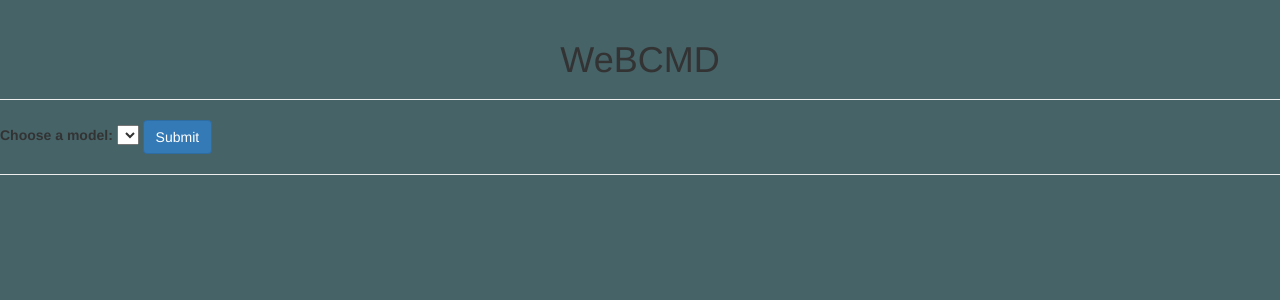
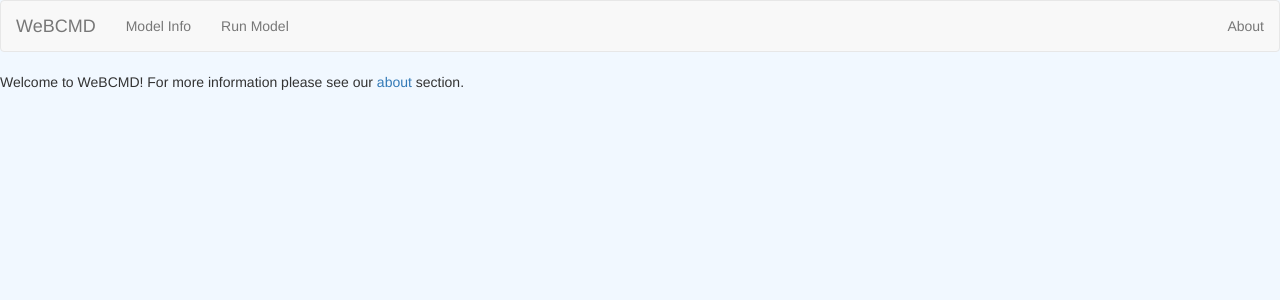
Before and after one commit to multimodalspectroscopy/bcmd-web, a Flask app: template app/templates/index.html in a window 1280 px wide. Shown: the top 300 px of the page. Run offline with Flask 2, Linux system fonts and the light colour scheme; the template is opened without the code that fills it: most values are stand-ins (such as "Sample title", 1, 10 or a date in 2020); lists and menus that the app fills with data are empty; parts of the project's set-up code (start-up, migrations or seed data) failed here and were passed over; some libraries are stand-ins or nearby versions.

Commit message:
implemented angular routing and mnu bar

```diff
--- a/app/static/css/style.css
+++ b/app/static/css/style.css
@@ -1,8 +1,5 @@
 body {
-    background-color: #466368;
-    background-color: -webkit-linear-gradient(#648880, #293f50);
-    background-color: -moz-linear-gradient(#648880, #293f50);
-    background-color: linear-gradient(#648880, #293f50);
+    background-color: #f1f8ff;
 }
 
 .page-header {
--- a/app/static/js/app.js
+++ b/app/static/js/app.js
@@ -1,39 +1,23 @@
-(function() {
+var myApp = angular.module('weBCMD', ['ngRoute']);
+(function(app) {
     'use strict';
     // Declare app level module which depends on views, and components
-    var app = angular.module('weBCMD', ['ngRoute']);
 
-    app.controller('DisplayModelsController', ['$scope', '$http',
-        function($scope, $http) {
-            $scope.data = {
-                choice: null,
-                models: available_models.models
-            };
 
-            $scope.submit = function() {
-                var name = $scope.data.choice.model;
-                console.log("Name is " + name)
-                $http.get('/api/modelinfo', {
-                    "params": {
-                        "model_name": name
-                    }
-                }).then(function(response) {
-                    $scope.infoCategories = [{
-                            "name": "Inputs",
-                            "data": response.data.input
-                        },
-                        {
-                            "name": "Outputs",
-                            "data": response.data.output
-                        },
-                        {
-                            "name": "Parameters",
-                            "data": response.data.params
-                        }
-                    ];
-                });
-
-            };
-        }
-    ]);
-})();
+    app.config(['$routeProvider', function($routeProvider) {
+        $routeProvider.when('/', {
+            templateUrl: '/static/partials/home.html',
+            controller: 'IndexController'
+        })
+        .when('/display-models', {
+            templateUrl: '/static/partials/display-models.html',
+            controller: 'DisplayModelsController'
+        })
+        .when('/about', {
+            templateUrl: '/static/partials/about.html',
+        })
+        .otherwise({
+            redirectTo: '/'
+        });
+    }]);
+})(myApp);
--- /dev/null
+++ b/app/static/js/controllers.js
@@ -0,0 +1,39 @@
+myApp.controller('DisplayModelsController',['$scope','$http',
+
+    function($scope, $http) {
+
+    $scope.data = {
+        choice: null,
+        models: available_models.models
+    };
+
+    $scope.submit = function() {
+        var name = $scope.data.choice.model;
+        console.log("Name is " + name);
+        $http.get('/api/modelinfo', {
+            "params": {
+                "model_name": name
+            }
+        }).then(function(response) {
+            $scope.infoCategories = [{
+                    "name": "Inputs",
+                    "data": response.data.input
+                },
+                {
+                    "name": "Outputs",
+                    "data": response.data.output
+                },
+                {
+                    "name": "Parameters",
+                    "data": response.data.params
+                }
+            ];
+        });
+
+    };
+}]);
+
+
+myApp.controller('IndexController',['$scope','$http',function($scope, $http) {
+
+}]);
--- a/app/static/partials/home.html
+++ b/app/static/partials/home.html
@@ -1,10 +1,3 @@
-
-<p>Welcome to WeBCMD! For more information please see our <a href="/#/about">about</a> section.</p>
-
-<h2>Here's an Angular Demo:</h2>
-
-<div>
-    <input type="text" ng-model="yourName" placeholder="Enter a name here">
-    <hr>
-    <h1>Hello {{ yourName }}</h1>
+<div ng-controller="IndexController">
+    <p>Welcome to WeBCMD! For more information please see our <a href="#!about">about</a> section.</p>
 </div>
--- a/app/templates/index.html
+++ b/app/templates/index.html
@@ -4,36 +4,32 @@
 <head>
     <meta charset="UTF-8">
     <meta http-equiv="X-UA-Compatible" content="IE=edge">
-    <link rel="stylesheet" type="text/css" href="/static/css/vendor/bootstrap/dist/css/bootstrap.min.css">
+    <link rel="stylesheet" type="text/css" href="/static/css/vendor/bootstrap/bootstrap.min.css">
     <link rel="stylesheet" type="text/css" href="/static/css/style.css">
     <title>WeBCMD - Metabolight</title>
+    <!-- <base href="/"> -->
 </head>
 
 <body ng-app="weBCMD">
     <header>
-        <div class="page-header">
-            <h1> WeBCMD </h1>
-        </div>
+        <nav class="navbar navbar-default">
+            <div class="container-fluid">
+                <div class="navbar-header">
+                    <a class="navbar-brand" href="#">
+                        WeBCMD
+                    </a>
+                </div>
+                <ul class="nav navbar-nav navbar-left">
+                    <li><a href="#!display-models">Model Info</a></li>
+                    <li><a href="#!run-model">Run Model</a></li>
+                </ul>
+                <ul class="nav navbar-nav navbar-right">
+                    <li><a href="#!about">About</a></li>
+                </ul>
+            </div>
+        </nav>
     </header>
-    {% raw %}
-    <div ng-controller="DisplayModelsController">
-        <form name="modelForm" ng-submit="submit()">
-            <label for="modelSelect"> Choose a model: </label>
-            <select name="modelSelect" id="modelSelect" ng-options="option.model for option in data.models" ng-model="data.choice"></select>
-            <input class="btn btn-primary" type="submit" for="modelSelect" id="submit" value="Submit" />
-        </form>
-        <hr>
-        <div class="modelData well" ng-repeat="category in infoCategories">
-            <h4>{{category.name}}</h4>
-            <div ng-repeat="data in category.data">
-                <em class="pull-right">
-                  {{ data }}
-                </em><br>
-            </div>
-        </div>
-        <br/>
-    </div>
-    {% endraw %}
+    <div ng-view></div>
 
     <!-- Define javascript code -->
     <script src="/static/bower_components/jquery/dist/jquery.js"></script>
@@ -44,6 +40,7 @@
         var available_models = JSON.parse('{{available_models|tojson}}');
     </script>
     <script src="/static/js/app.js"></script>
+    <script src="/static/js/controllers.js"></script>
 </body>
 
 </html>
```
Also changed, not shown: app/static/js/about.js (deleted, +0 -12 lines), app/static/js/home.js (deleted, +0 -12 lines), app/static/partials/about.html (+3 -6 lines), app/static/partials/display-models.html (added, +17 -0 lines).
